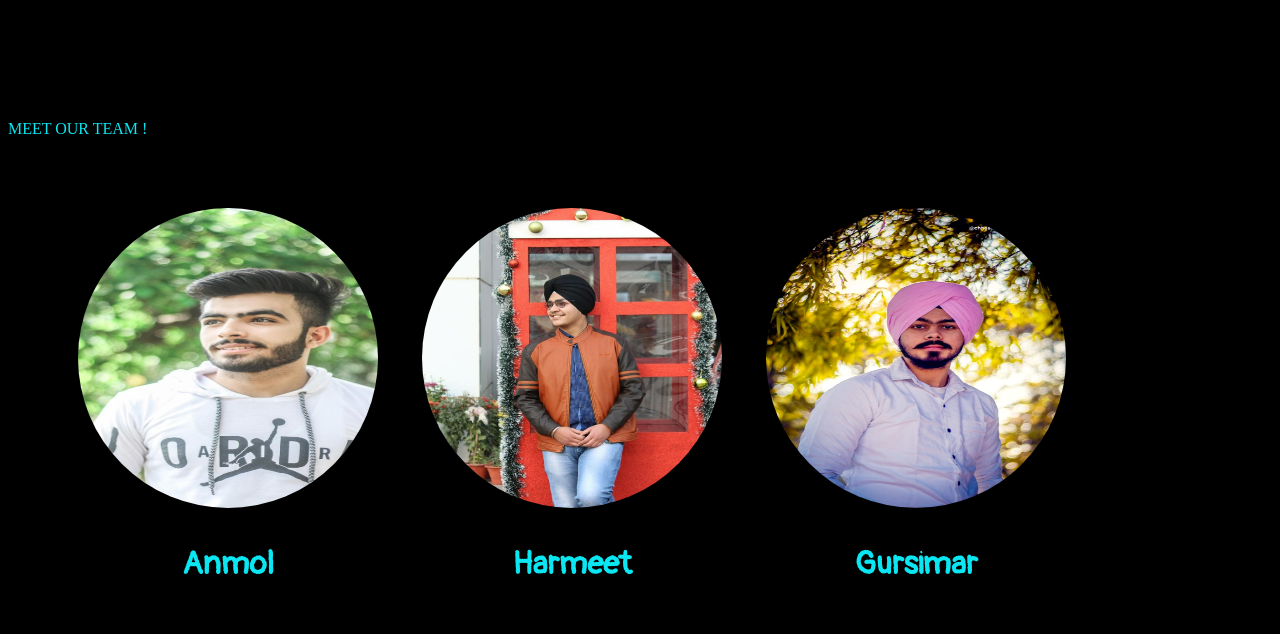
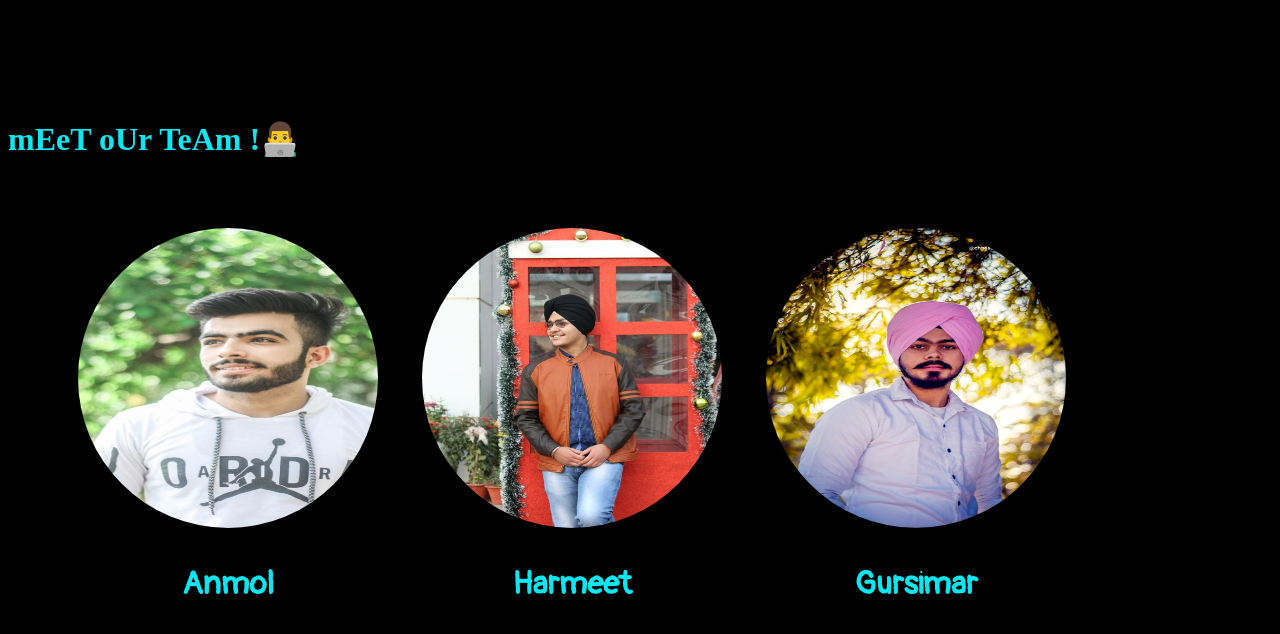
Before and after one commit to punjabiMundey/front, a plain HTML site: page index.html in a window 1280 px wide. Shown: the part 2000-2634 px from the top of the page. Drawn offline with Linux system fonts and the light colour scheme.

Commit message:
Update index.html

```diff
--- a/index.html
+++ b/index.html
@@ -53,7 +53,7 @@
 
 
 
-	<div class="game_description><h1>MEET OUR TEAM !</h1></div>
+	<div class="description"><h1>mEeT oUr TeAm !👨‍💻</h1></div>
 
 
 	<div class="row">
```
